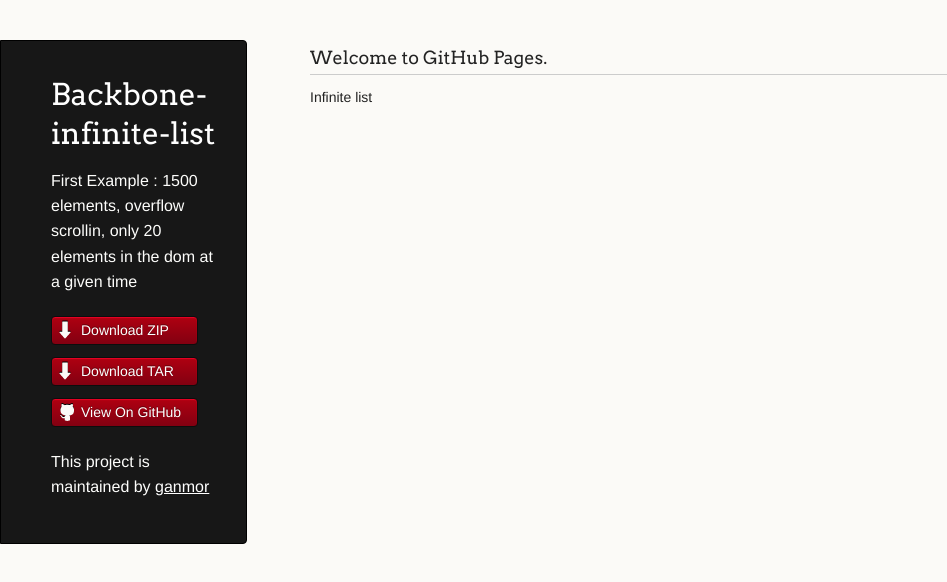
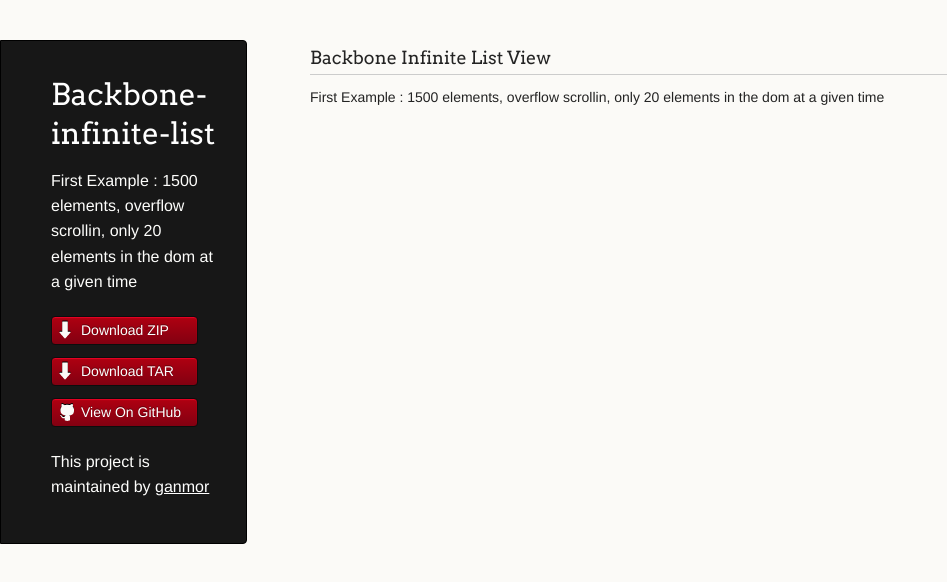
Before and after one commit to ganmor/backbone-infinite-scroll, a plain HTML site: page index.html in a window 1280 px wide. Shown: the whole page, without its empty margins (0-947 px from the left). Drawn offline with nearby package versions, Linux system fonts and the light colour scheme; a script that the page names is missing.

Commit message:
update doc

```diff
--- a/index.html
+++ b/index.html
@@ -40,9 +40,9 @@
       </header>
       <section>
         <h3>
-<a name="welcome-to-github-pages" class="anchor" href="#welcome-to-github-pages"><span class="octicon octicon-link"></span></a>Welcome to GitHub Pages.</h3>
+<a name="welcome-to-github-pages" class="anchor" href="#welcome-to-github-pages"><span class="octicon octicon-link"></span></a>Backbone Infinite List View</h3>
 
-<p>Infinite list</p>
+<p>First Example : 1500 elements, overflow scrollin, only 20 elements in the dom at a given time</p>
 
 <div id="comments-list"></div>
 
```
